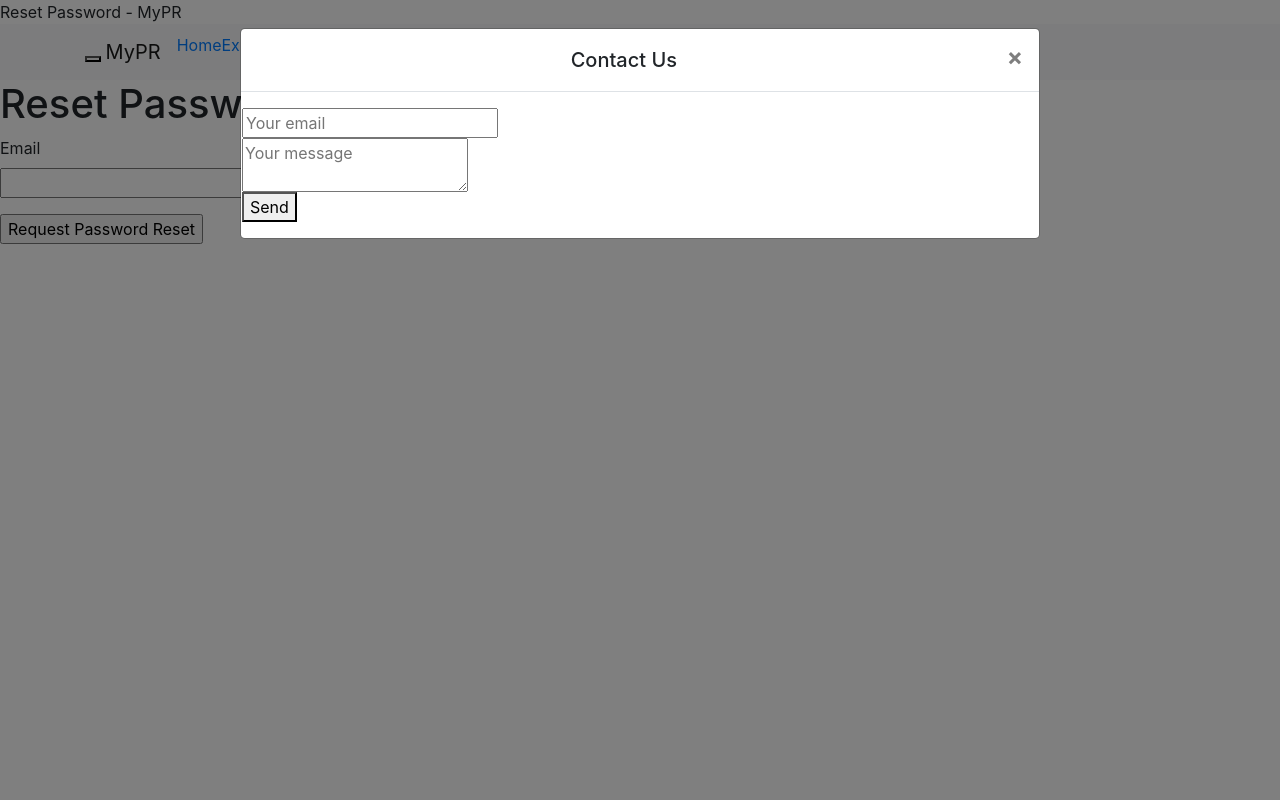
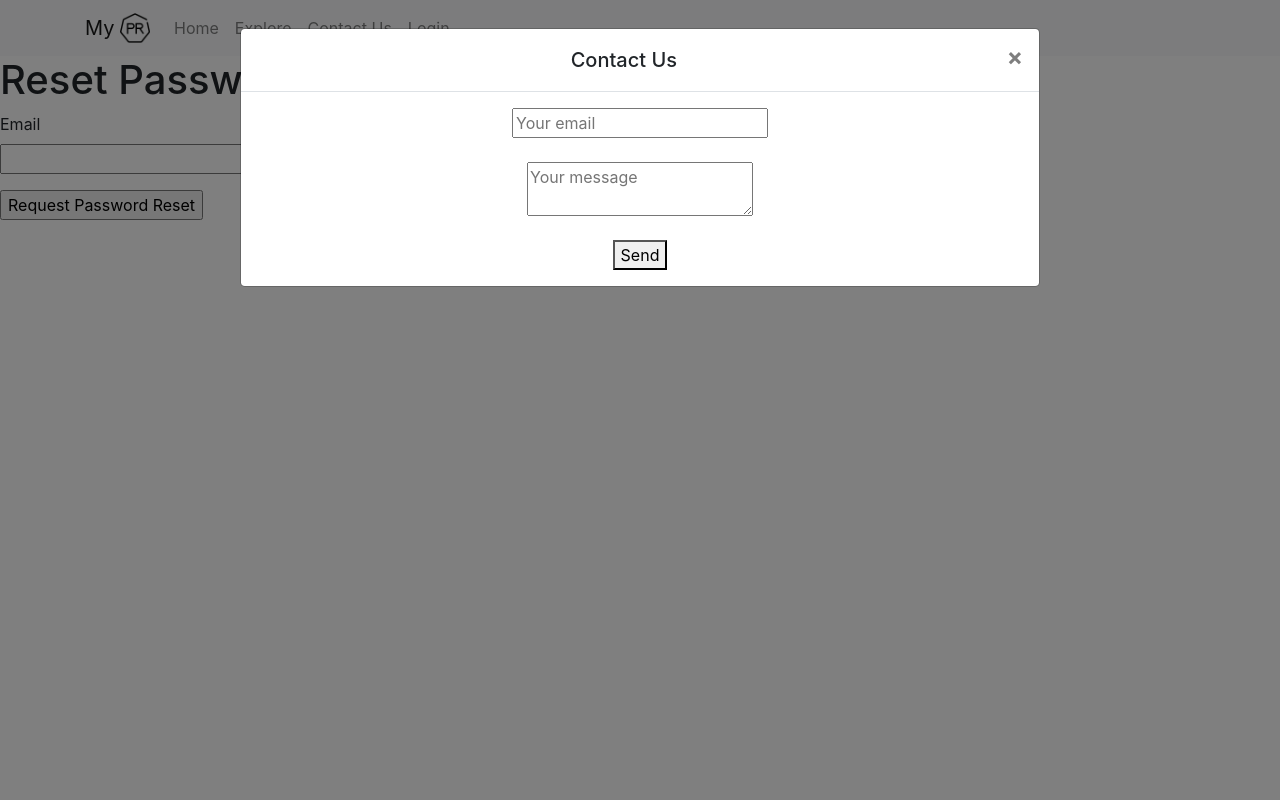
Before and after one commit to justin-curtis-lu/MyPR, a Flask app: page /auth/reset_password_request in a window 1280 px wide, after a click on "Contact Us". Run offline with Flask 2, Linux system fonts and the light colour scheme; some libraries are stand-ins or nearby versions.

Commit message:
More Nav styling

```diff
--- a/MyPR.py
+++ b/MyPR.py
@@ -3,6 +3,8 @@ from app.models import User, Post
 
 app = create_app()
 
+
+
 @app.shell_context_processor
 def make_shell_context():
     return {'db': db, 'User': User, 'Post': Post}
--- a/app/auth/routes.py
+++ b/app/auth/routes.py
@@ -17,7 +17,7 @@ def login():
     if form.validate_on_submit():
         user = User.query.filter_by(username=form.username.data).first()
         if user is None or not user.check_password(form.password.data):
-            flash(_('Invalid username or password'))
+            flash(('Invalid username or password'))
             return redirect(url_for('auth.login'))
         login_user(user, remember=form.remember_me.data)
         next_page = request.args.get('next')
--- a/app/static/css/function.js
+++ /dev/null
@@ -1,4 +0,0 @@
-function myFunction() {
-  var popup = document.getElementById("myPopup");
-  popup.classList.toggle("show");
-}
--- a/app/static/css/main.css
+++ /dev/null
@@ -1,52 +0,0 @@
-/* Popup container */
-.popup {
-  position: relative;
-  display: inline-block;
-  cursor: pointer;
-}
-
-/* The actual popup (appears on top) */
-.popup .popuptext {
-  visibility: hidden;
-  width: 160px;
-  background-color: #555;
-  color: #fff;
-  text-align: center;
-  border-radius: 6px;
-  padding: 8px 0;
-  position: absolute;
-  z-index: 1;
-  bottom: 125%;
-  left: 50%;
-  margin-left: -80px;
-}
-
-/* Popup arrow */
-.popup .popuptext::after {
-  content: "";
-  position: absolute;
-  top: 100%;
-  left: 50%;
-  margin-left: -5px;
-  border-width: 5px;
-  border-style: solid;
-  border-color: #555 transparent transparent transparent;
-}
-
-/* Toggle this class when clicking on the popup container (hide and show the popup) */
-.popup .show {
-  visibility: visible;
-  -webkit-animation: fadeIn 1s;
-  animation: fadeIn 1s
-}
-
-/* Add animation (fade in the popup) */
-@-webkit-keyframes fadeIn {
-  from {opacity: 0;}
-  to {opacity: 1;}
-}
-
-@keyframes fadeIn {
-  from {opacity: 0;}
-  to {opacity:1 ;}
-}
--- a/app/templates/base.html
+++ b/app/templates/base.html
@@ -6,39 +6,28 @@
     <meta name="viewport" content="width=device-width, initial-scale=1, shrink-to-fit=no">
     <link rel="stylesheet" href="https://stackpath.bootstrapcdn.com/bootstrap/4.3.1/css/bootstrap.min.css" integrity="sha384-ggOyR0iXCbMQv3Xipma34MD+dH/1fQ784/j6cY/iJTQUOhcWr7x9JvoRxT2MZw1T" crossorigin="anonymous">
     <link rel="stylesheet" href="{{url_for('static', filename='css/main.css')}}">
+    <title>
+        MyPR
+    </title>
   </head>
-    {% block title %}
-        {% if title %}
-                {{ title }} - MyPR
-        {% else %}
-                Welcome to MyPR
-        {% endif %}
-    {% endblock %}
-
-
-
 
 
 <nav class="navbar navbar-expand-lg navbar-light bg-light">
         <div class="container">
             <div class="navbar-header">
-                <button type="button" class="navbar-toggle collapsed" data-toggle="collapse" data-target="#bs-example-navbar-collapse-1" aria-expanded="false">
-                    <span class="sr-only">Toggle navigation</span>
-                    <span class="icon-bar"></span>
-                    <span class="icon-bar"></span>
-                    <span class="icon-bar"></span>
-                </button>
-                <div class="navbar-brand" >MyPR</div>
+                <div class="navbar-brand" >
+                    My
+                    <img src="{{url_for('static', filename='logo.png')}}" width="30" height="30" class="d-inline-block align-top" alt="">
+                </div>
             </div>
             <div class="collapse navbar-collapse" id="bs-example-navbar-collapse-1">
                 <ul class="nav navbar-nav">
-                    <li><a href="{{ url_for('main.index') }}">Home</a></li>
-                    <li><a href="{{ url_for('main.explore') }}">Explore</a></li>
+                    <li><a class="nav-link" href="{{ url_for('main.index') }}">Home</a></li>
+                    <li><a class="nav-link" href="{{ url_for('main.explore') }}">Explore</a></li>
+                </ul>
+                <ul class="nav navbar-nav navbar-right">
                     <li>
-                        <!-- Button trigger 1 -->
-                        <button type="button" class="btn btn-dark " data-toggle="modal" data-target="#ContactUs">
-                          Contact Us
-                        </button>
+                        <a class="nav-link" data-toggle="modal" data-target="#ContactUs" href="#"> Contact Us</a>
                         <!-- Modal 1 -->
                         <div class="modal fade " id="ContactUs" tabindex="-1" role="dialog" aria-labelledby="exampleModalLongTitle" aria-hidden="true">
                           <div class="modal-dialog modal-lg" role="document">
@@ -52,34 +41,34 @@
                                 </button>
                               </div>
                               <div class="modal-body">
+                              <div class="d-flex justify-content-center">
                                 <div id="contact-form">
                                     <form target="_blank" method="POST" action=https://formspree.io/f/xleajnyk>
-                                        <div class="row">
+                                        <div class="row justify-content-md-center">
                                             <input type="hidden" name="_subject" value="Contact request from personal website" />
                                             <input type="email" name="_replyto" placeholder="Your email" required>
                                         </div>
-
-                                        <div class="row">
+                                        <br>
+                                        <div class="row justify-content-md-center">
                                             <textarea name="message" placeholder="Your message" required></textarea>
                                          </div>
-
-                                        <div class="row">
+                                        <br>
+                                        <div class="row justify-content-md-center">
                                             <button type="submit">Send</button>
                                         </div>
                                     </form>
                                 </div>
                               </div>
+                              </div>
                             </div>
                           </div>
                         </div>
                     </li>
-                </ul>
-                <ul class="nav navbar-nav navbar-right">
                     {% if current_user.is_anonymous %}
-                    <li><a href="{{ url_for('auth.login') }}">Login</a></li>
+                    <li><a class="nav-link" href="{{ url_for('auth.login') }}">Login</a></li>
                     {% else %}
-                    <li><a href="{{ url_for('main.user', username=current_user.username) }}">Profile</a></li>
-                    <li><a href="{{ url_for('auth.logout') }}">Logout</a></li>
+                    <li><a class="nav-link" href="{{ url_for('main.user', username=current_user.username) }}">Profile</a></li>
+                    <li><a class="nav-link" href="{{ url_for('auth.logout') }}">Logout</a></li>
                     {% endif %}
                 </ul>
             </div>
```
Also changed, not shown: app/static/logo.png (added), notes.txt (line endings or trailing spaces).
